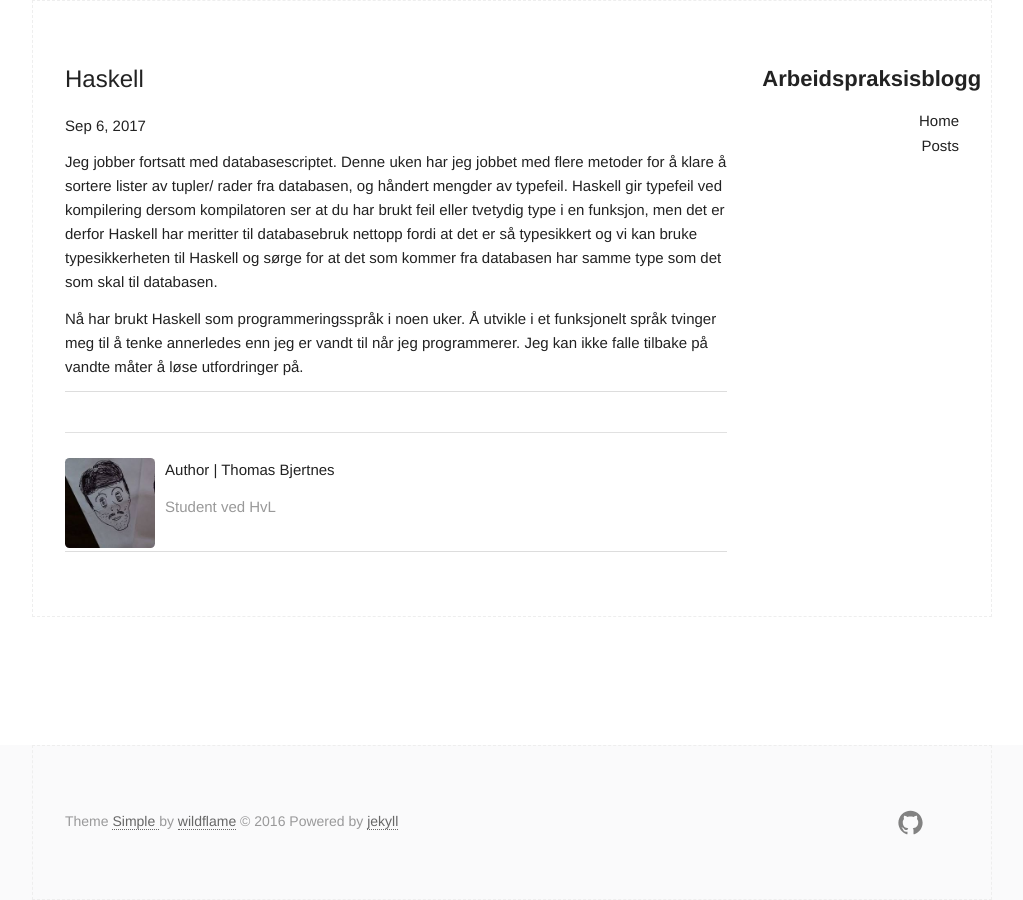
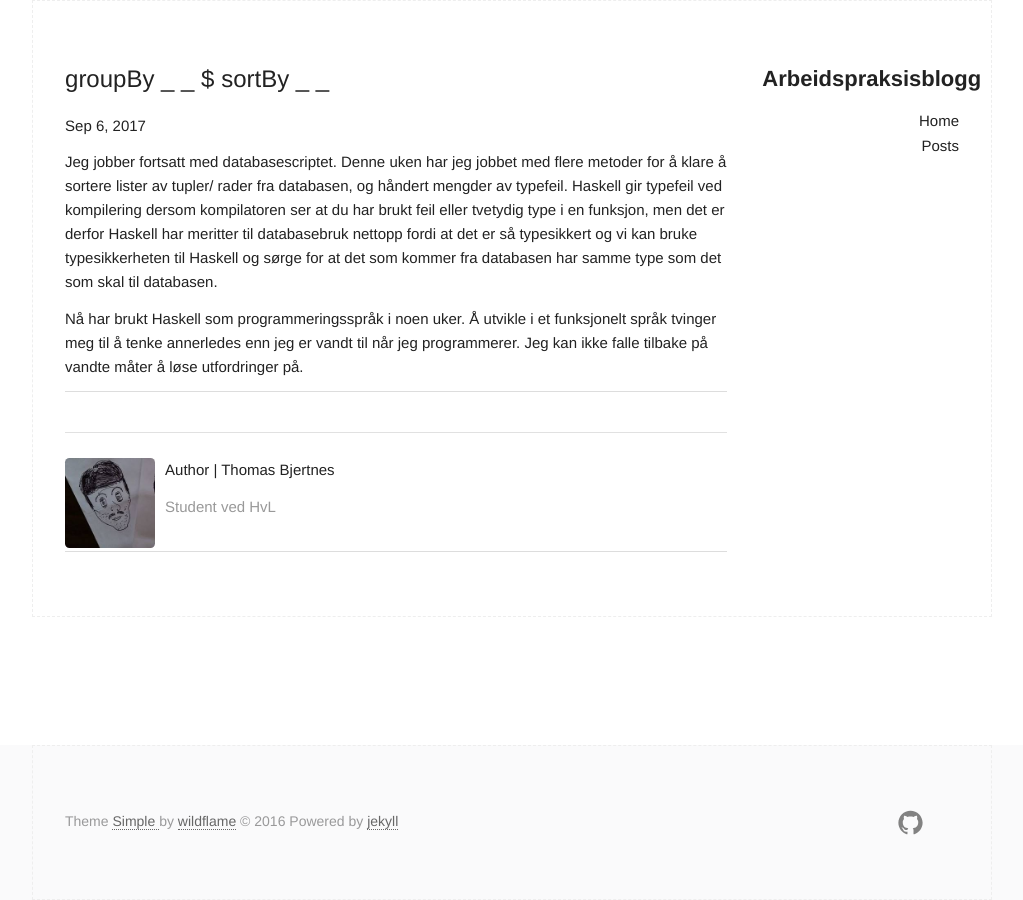
Before and after one commit to bachelorblogg/bachelorblogg.github.io, a Jekyll site: the page built from _posts/2017-09-06-database-typer.md, in a window 1280 px wide. Shown: the whole page, without its empty margins (128-1151 px from the left). Built offline with Jekyll 4.4.1, drawn with Linux system fonts in a browser that asks for light colours.

Commit message:
Update 2017-09-06-database-typer.md

```diff
--- a/_posts/2017-09-06-database-typer.md
+++ b/_posts/2017-09-06-database-typer.md
@@ -1,6 +1,6 @@
 ---
 layout: post
-title: Haskell
+title: groupBy _ _ $ sortBy _ _
 category: Arbeidspraksis hos Beat
 ---
 
```
